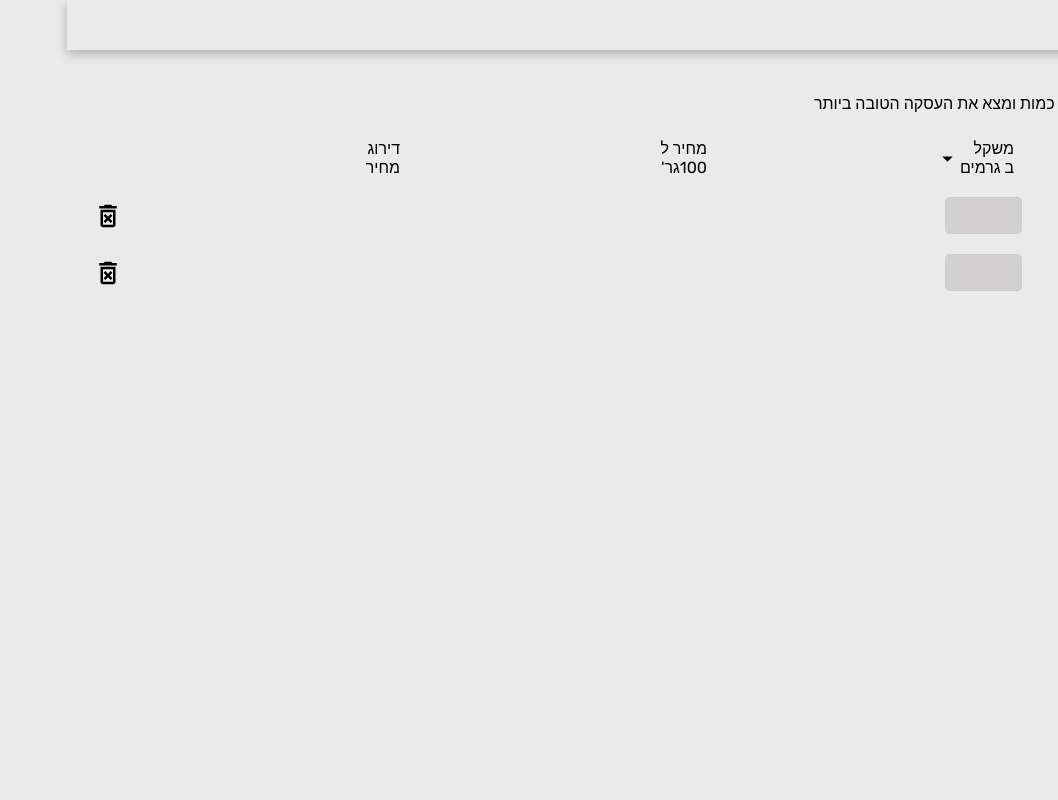
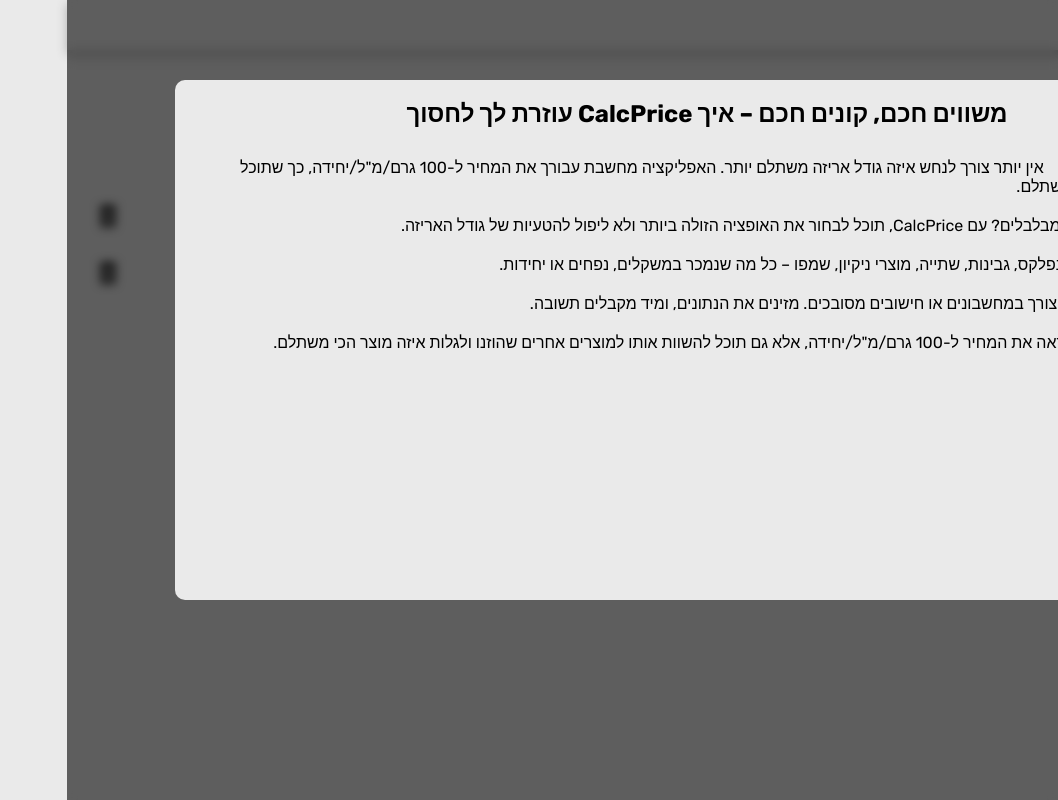
Before and after one commit to ArielBarkan/Calculator, a React (Vite) app: page / in a window 1280 px wide. Shown: the whole page, without its empty margins (222-1280 px from the left). Built offline with nearby package versions, Linux system fonts and the light colour scheme; some icons are missing.

Commit message:
adding modal for FirstTimeVisitorModalContent.tsx

```diff
--- a/public/locales/en-US/common.json
+++ b/public/locales/en-US/common.json
@@ -104,5 +104,28 @@
     "label": "Share",
     "text": "I found this cool app, check it out:",
     "title": "App for easily find cheapest product on shelf "
+  },
+  "firstTimeModal": {
+    "title": "Compare Smart, Shop Smart – How CalcPrice Helps You Save",
+    "item1": {
+      "title": "Smart and Simple Comparison",
+      "description": "No more guessing which package size is the best deal. The app calculates the price per 100g/ml/unit so you can clearly see what is the most cost-effective."
+    },
+    "item2": {
+      "title": "Save Money",
+      "description": "Confusing prices? With CalcPrice, you can choose the cheapest option and avoid misleading packaging sizes."
+    },
+    "item3": {
+      "title": "Suitable for All Products",
+      "description": "Cornflakes, cheese, drinks, cleaning products, shampoo – anything sold by weight, volume, or unit."
+    },
+    "item4": {
+      "title": "Fast and Easy to Use",
+      "description": "No need for calculators or complicated math. Just enter the data and get an instant answer."
+    },
+    "item5": {
+      "title": "Smart Ranking",
+      "description": "Not only will you see the price per 100g/ml/unit, but you can also compare it to other products entered to know if it's truly a good deal."
+    }
   }
 }
--- a/public/locales/he-IL/common.json
+++ b/public/locales/he-IL/common.json
@@ -104,5 +104,28 @@
     "label": "שיתוף",
     "text": "ממליץ בחום",
     "title": "אפליקציה לחישוב המוצר הזול במדף"
+  },
+  "firstTimeModal": {
+    "title": "משווים חכם, קונים חכם – איך CalcPrice עוזרת לך לחסוך",
+    "item1": {
+      "title": "השוואה חכמה ופשוטה",
+      "description": "אין יותר צורך לנחש איזה גודל אריזה משתלם יותר. האפליקציה מחשבת עבורך את המחיר ל-100 גרם/מ\"ל/יחידה, כך שתוכל לראות בבירור מה הכי משתלם."
+    },
+    "item2": {
+      "title": "חיסכון בכסף",
+      "description": "מחירים מבלבלים? עם CalcPrice, תוכל לבחור את האופציה הזולה ביותר ולא ליפול להטעיות של גודל האריזה."
+    },
+    "item3": {
+      "title": "מתאים לכל מוצר",
+      "description": "קורנפלקס, גבינות, שתייה, מוצרי ניקיון, שמפו – כל מה שנמכר במשקלים, נפחים או יחידות."
+    },
+    "item4": {
+      "title": "מהיר וקל לשימוש",
+      "description": "אין צורך במחשבונים או חישובים מסובכים. מזינים את הנתונים, ומיד מקבלים תשובה."
+    },
+    "item5": {
+      "title": "דירוג חכם",
+      "description": "לא רק שתראה את המחיר ל-100 גרם/מ\"ל/יחידה, אלא גם תוכל להשוות אותו למוצרים אחרים שהוזנו ולגלות איזה מוצר הכי משתלם."
+    }
   }
 }
--- a/src/App.tsx
+++ b/src/App.tsx
@@ -10,13 +10,16 @@ import "./services/i18n.service";
 import { ThemeProviderWrapper } from "./context/theme.context";
 import { GlobalStyles } from "./styles";
 import { localStorageGetSelectedLanguage } from "./services";
+
+import { GOOGLE_ANALYTICS } from "./utils/analytics.util";
 import { NotifyCustom } from "./components";
-import { GOOGLE_ANALYTICS } from "./utils/analytics.util";
 
 
 const App: React.FC = () => {
     ChangeLanguage(localStorageGetSelectedLanguage());
+
     const location = useLocation();
+
 
     useEffect(() => {
         GOOGLE_ANALYTICS.initGA();
--- /dev/null
+++ b/src/components/firstTimeVisitorModalContent/FirstTimeVisitorModalContent.tsx
@@ -0,0 +1,41 @@
+// React and modules imports
+import { useTranslation } from "react-i18next";
+
+// Custom imports
+import {
+    FirstTimeModalWrapper,
+    FirstTimeModalItem,
+    FirstTimeModalItemTitle,
+    FirstTimeModalItemDescription
+} from "./firstTimeVisitorModalContent.wrappers";
+
+const FirstTimeVisitorModalContent = () => {
+    const { t: translate } = useTranslation("common");
+    return (
+        <FirstTimeModalWrapper>
+            <FirstTimeModalItem>
+                <FirstTimeModalItemTitle>{translate("firstTimeModal.item1.title")}</FirstTimeModalItemTitle>
+                <FirstTimeModalItemDescription>{translate("common:firstTimeModal.item1.description")}</FirstTimeModalItemDescription>
+            </FirstTimeModalItem>
+            <FirstTimeModalItem>
+                <FirstTimeModalItemTitle>{translate("firstTimeModal.item2.title")}</FirstTimeModalItemTitle>
+                <FirstTimeModalItemDescription>{translate("common:firstTimeModal.item2.description")}</FirstTimeModalItemDescription>
+            </FirstTimeModalItem>
+            <FirstTimeModalItem>
+                <FirstTimeModalItemTitle>{translate("firstTimeModal.item3.title")}</FirstTimeModalItemTitle>
+                <FirstTimeModalItemDescription>{translate("common:firstTimeModal.item3.description")}</FirstTimeModalItemDescription>
+            </FirstTimeModalItem>
+            <FirstTimeModalItem>
+                <FirstTimeModalItemTitle>{translate("firstTimeModal.item4.title")}</FirstTimeModalItemTitle>
+                <FirstTimeModalItemDescription>{translate("common:firstTimeModal.item4.description")}</FirstTimeModalItemDescription>
+            </FirstTimeModalItem>
+            <FirstTimeModalItem>
+                <FirstTimeModalItemTitle>{translate("firstTimeModal.item5.title")}</FirstTimeModalItemTitle>
+                <FirstTimeModalItemDescription>{translate("common:firstTimeModal.item5.description")}</FirstTimeModalItemDescription>
+            </FirstTimeModalItem>
+
+
+        </FirstTimeModalWrapper>
+    );
+};
+export { FirstTimeVisitorModalContent };
--- /dev/null
+++ b/src/components/firstTimeVisitorModalContent/firstTimeVisitorModalContent.wrappers.tsx
@@ -0,0 +1,27 @@
+import styled from "styled-components";
+
+const FirstTimeModalWrapper = styled.div`
+    display: flex;
+    flex-direction: column;
+    align-items: flex-start;
+    text-align: start;
+`;
+
+const FirstTimeModalItem = styled.span`
+    padding-top: 20px;
+
+
+    p {
+        //  background-color: green;
+        display: inline; /* ✅ Ensures text flows in a single line */
+
+    }
+`;
+
+const FirstTimeModalItemTitle = styled.p`
+    font-weight: bold;
+    padding-inline-end: 1rem;
+`;
+const FirstTimeModalItemDescription = styled.p``;
+
+export { FirstTimeModalWrapper, FirstTimeModalItem, FirstTimeModalItemTitle, FirstTimeModalItemDescription };
--- /dev/null
+++ b/src/components/firstTimeVisitorModalContent/index.ts
@@ -0,0 +1 @@
+export { FirstTimeVisitorModalContent } from "./FirstTimeVisitorModalContent";
--- a/src/consts/languages.const.ts
+++ b/src/consts/languages.const.ts
@@ -2,6 +2,12 @@
 import { languageType } from "../types";
 
 const SUPPORTED_LANGUAGES: languageType[] = [
+    {
+        locale: "he-IL",
+        direction: "rtl",
+        name: "עברית",
+        flag: "IL"
+    },
     {
         locale: "en-US",
         direction: "ltr",
@@ -19,12 +25,6 @@ const SUPPORTED_LANGUAGES: languageType[] = [
         direction: "ltr",
         name: "Português",
         flag: "BR"
-    },
-    {
-        locale: "he-IL",
-        direction: "rtl",
-        name: "עברית",
-        flag: "IL"
     }
 ];
 
--- a/src/hooks/index.ts
+++ b/src/hooks/index.ts
@@ -1,2 +1,3 @@
 export { useUserLanguage } from "./useUserLanguage.hook";
 export { useProductHandlers } from "./useProductHandlers.hook";
+export { useFirstTimeVisitor } from "./useFirstTimeVisitor.hook";
--- /dev/null
+++ b/src/hooks/useFirstTimeVisitor.hook.ts
@@ -0,0 +1,22 @@
+// hooks/useFirstTimeVisitor.ts
+import { useEffect, useState } from "react";
+
+const VISIT_KEY = "calcPrice_firstVisit"; // ✅ Unique key to track first-time visits
+
+const useFirstTimeVisitor = () => {
+    const [isFirstVisit, setIsFirstVisit] = useState(false);
+
+    useEffect(() => {
+        const hasVisited = localStorage.getItem(VISIT_KEY);
+
+        if (!hasVisited) {
+            setIsFirstVisit(true); // ✅ First-time visitor detected
+            localStorage.setItem(VISIT_KEY, "true"); // ✅ Mark as visited in LocalStorage
+        }
+    }, []);
+
+    return { isFirstVisit, setIsFirstVisit };
+};
+
+
+export { useFirstTimeVisitor };
--- a/src/views/pages/calculator/CalculatorPage.tsx
+++ b/src/views/pages/calculator/CalculatorPage.tsx
@@ -3,14 +3,18 @@ import { useTranslation } from "react-i18next";
 import { AnimatePresence } from "framer-motion";
 
 // Custom imports
-import { ProductRow, ProductRowsHeader, IconButton, PageHeader } from "../../../components";
+import { ProductRow, ProductRowsHeader, IconButton, PageHeader, CustomModal } from "../../../components";
 import { IconAdd, IconRestart } from "../../../styles";
 import { ButtonsLineContainer } from "./calculatorPage.wrappers";
-import { useProductHandlers } from "../../../hooks";
+import { useFirstTimeVisitor, useProductHandlers } from "../../../hooks";
 import { generateId } from "../../../utils";
+
+import React from "react";
+import { FirstTimeVisitorModalContent } from "../../../components/firstTimeVisitorModalContent";
 
 const CalculatorPage = () => {
     const { t: translate } = useTranslation("common");
+    const { isFirstVisit, setIsFirstVisit } = useFirstTimeVisitor(); // ✅ Detect first-time visitors
 
     const initialRows: number = Number(import.meta.env.VITE_INITIAL_ROWS);
     const maxRows: number = Number(import.meta.env.VITE_MAX_ROWS);
@@ -61,6 +65,21 @@ const CalculatorPage = () => {
                 <IconButton label={translate("common:pages.calculator.button.reset")} returnFunction={handleResetPage}
                             icon={<IconRestart size={30} color={"white"} />} />
             </ButtonsLineContainer>
+
+            {isFirstVisit && (
+                <CustomModal
+                    isOpen={isFirstVisit}
+                    title={translate("common:firstTimeModal.title")}
+                    width="80%" // Set custom width
+                    height="60%" // Set custom height
+                    position="top" // Position modal on the right
+                    onClose={() => {
+                        setIsFirstVisit(false);
+                    }}
+                >
+                    <FirstTimeVisitorModalContent />
+                </CustomModal>
+            )}
         </>
     );
 };
```
Also changed, not shown: public/locales/es/common.json (+23 -0 lines).
